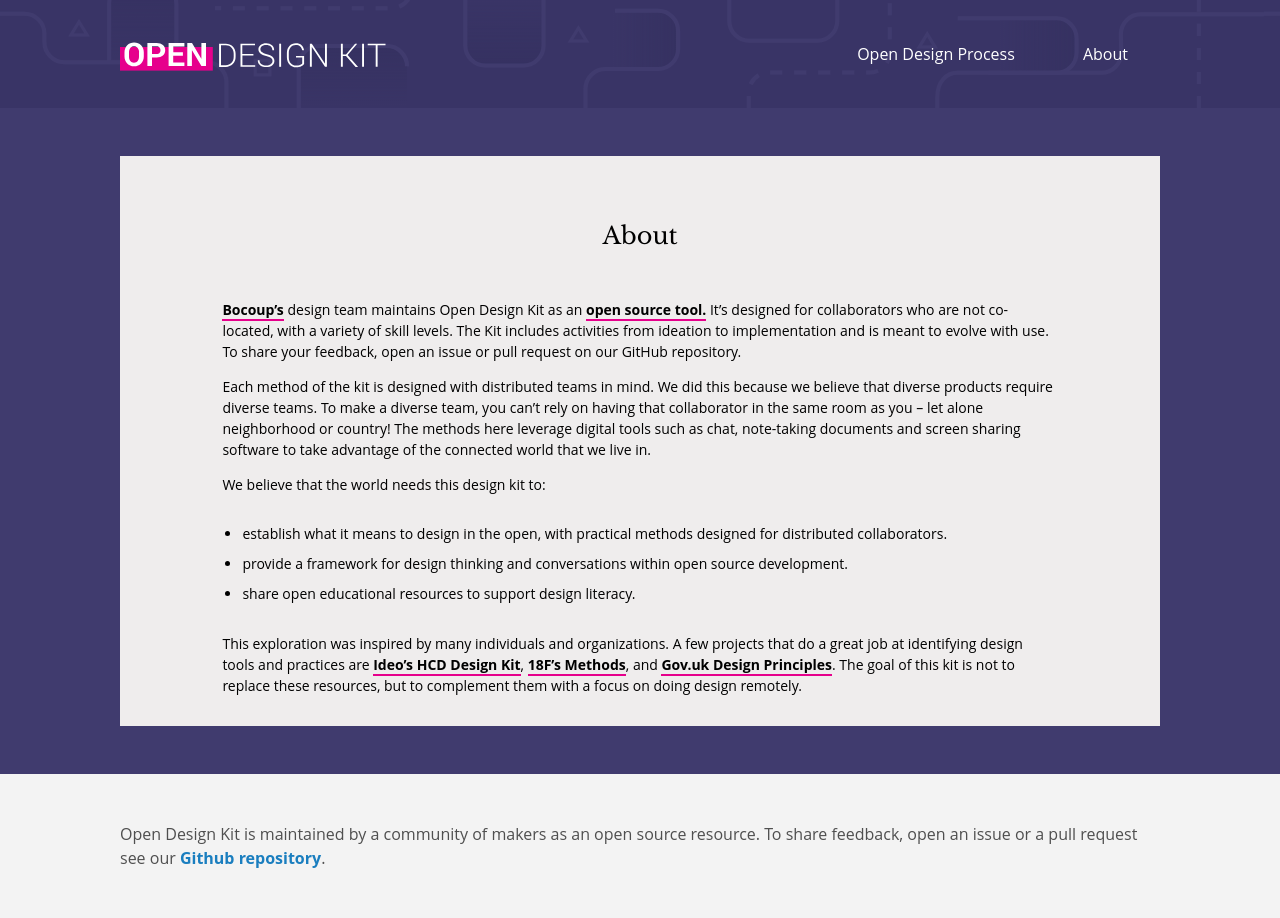
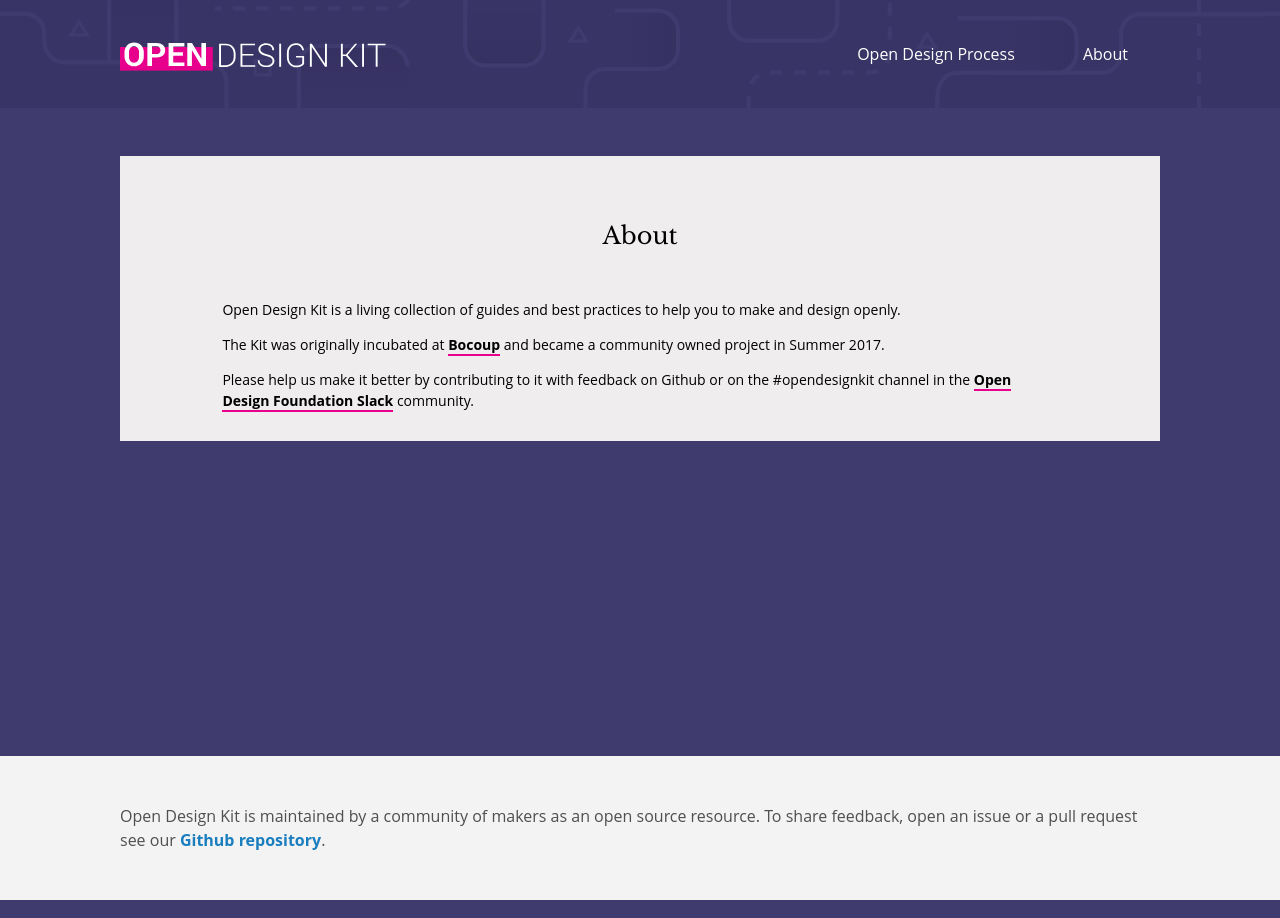
Before and after one commit to open-design-kit/opendesignkit, a Jekyll site: the page built from about.md, in a window 1280 px wide. Built offline with Jekyll 4.4.1, drawn with Linux system fonts in a browser that asks for light colours.

Commit message:
Revised copy to reflect community ownership

```diff
--- a/about.md
+++ b/about.md
@@ -4,14 +4,8 @@ type:
 title: About
 ---
 
-[Bocoup's](https://bocoup.com/) design team maintains Open Design Kit as an [open source tool.](https://en.wikipedia.org/wiki/Open-source_software) It's designed for collaborators who are not co-located, with a variety of skill levels. The Kit includes activities from ideation to implementation and is meant to evolve with use. To share your feedback, open an issue or pull request on our GitHub repository.
+Open Design Kit is a living collection of guides and best practices to help you to make and design openly.
 
-Each method of the kit is designed with distributed teams in mind. We did this because we believe that diverse products require diverse teams. To make a diverse team, you can’t rely on having that collaborator in the same room as you – let alone neighborhood or country! The methods here leverage digital tools such as chat, note-taking documents and screen sharing software to take advantage of the connected world that we live in.
+The Kit was originally incubated at [Bocoup](https://bocoup.com/) and became a community owned project in Summer 2017.
 
-We believe that the world needs this design kit to:
-
-- establish what it means to design in the open, with practical methods designed for distributed collaborators.
-- provide a framework for design thinking and conversations within open source development.
-- share open educational resources to support design literacy.
-
-This exploration was inspired by many individuals and organizations. A few projects that do a great job at identifying design tools and practices are [Ideo's HCD Design Kit](http://www.designkit.org/), [18F's Methods](https://methods.18f.gov/), and [Gov.uk Design Principles](https://www.gov.uk/design-principles). The goal of this kit is not to replace these resources, but to complement them with a focus on doing design remotely.
+Please help us make it better by contributing to it with feedback on Github or on the #opendesignkit channel in the [Open Design Foundation Slack](http://slack.opendesign.foundation/) community.
```
